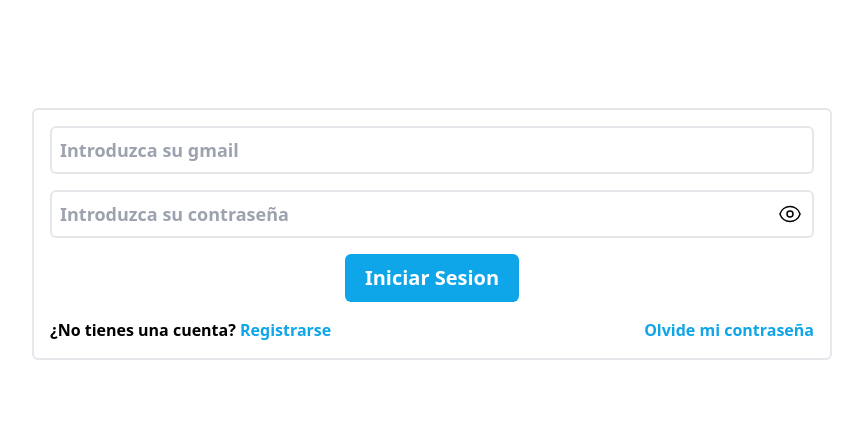
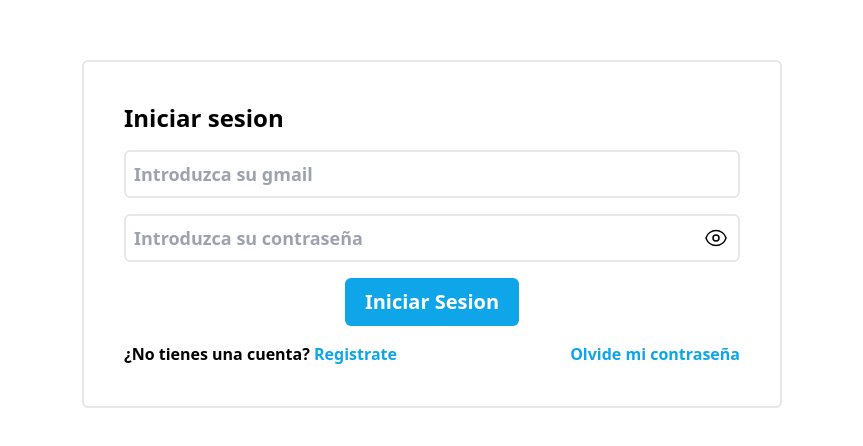
Before and after one commit to LisandroGG/Gestor-financiero-front, a React (Vite) app: page /login in a window 1280 px wide. Shown: the part 166-612 px from the top of the page, without its empty margins (208-1071 px from the left). Built offline with nearby package versions, Linux system fonts and the light colour scheme; no server answers.

Commit message:
styles responsive and tailwind custom width

```diff
--- a/src/components/Login/Login.jsx
+++ b/src/components/Login/Login.jsx
@@ -61,7 +61,8 @@ const Login = () =>{
         </>
     ) : (
             <form onSubmit={handleSubmit}
-            className="flex flex-col gap-4 border-gray-200 border-2 p-4 rounded-md w-72 md:w-[500px] lg:w-[800px]">
+            className="flex flex-col gap-4 border-gray-200 border-2 p-4 md:p-8 lg:p-10 rounded-md w-80 md:w-form-md lg:w-form-lg">
+                <h1 className="text-2xl font-bold">Iniciar sesion</h1>
                 <Input
                     type="mail"
                     placeholder="Introduzca su gmail"
@@ -80,8 +81,8 @@ const Login = () =>{
                 className={`text-xl font-bold rounded-md bg-sky-500 px-5 py-2.5 text-white hover:bg-sky-700 transition-all ${
                 isLoading ? "opacity-50 cursor-not-allowed" : ""
             }`}>{isLoading ? "Cargando..." : "Iniciar Sesion"}</button></span>
-            <div className="flex justify-between">
-            <h1 className="font-semibold">¿No tienes una cuenta? <a href="/register" className="text-sky-500 hover:text-sky-700 transition-all"> Registrarse</a></h1>
+            <div className="flex flex-col sm:flex-row text-center justify-between">
+            <h1 className="font-semibold">¿No tienes una cuenta? <a href="/register" className="text-sky-500 hover:text-sky-700 transition-all"> Registrate</a></h1>
             <h1 className="font-semibold"><a href="/forgotPassword" className="text-sky-500 hover:text-sky-700 transition-all">Olvide mi contraseña</a></h1>
             </div>
             </form>)}
--- a/src/components/Password/ChangePassword.jsx
+++ b/src/components/Password/ChangePassword.jsx
@@ -61,7 +61,7 @@ const ChangePassword = () => {
                 </>
             ) : (
             <form onSubmit={handleChangePassword}
-            className="flex flex-col gap-4 border-gray-200 border-2 p-4 rounded-md w-72 md:w-[500px] lg:w-[800px]">
+            className="flex flex-col gap-4 border-gray-200 border-2 p-4 md:p-8 lg:p-10 rounded-md w-80 md:w-form-md lg:w-form-lg">
             <h2 className="font-bold text-center text-xl">Ingrese su nueva contraseña</h2>
                 <Input
                     type='password'
--- a/src/components/Password/ForgotPassword.jsx
+++ b/src/components/Password/ForgotPassword.jsx
@@ -96,7 +96,7 @@ const ForgotPassword = () => {
                 </>
             ) : (
             <form onSubmit={handleSendEmail}
-            className="flex flex-col gap-4 border-gray-200 border-2 p-4 rounded-md w-72 md:w-[500px] lg:w-[800px]">
+            className="flex flex-col gap-4 border-gray-200 border-2 p-4 md:p-8 lg:p-10 rounded-md w-80 md:w-form-md lg:w-form-lg">
                 <h2 className="font-bold text-center text-xl">Recuperar contraseña</h2>
                 <Input
                     type="mail"
--- a/src/components/Register/Register.jsx
+++ b/src/components/Register/Register.jsx
@@ -66,7 +66,7 @@ const Register = () => {
     ) : (
         <form
             onSubmit={handleSubmit}
-            className="flex flex-col gap-4 border-gray-200 border-2 p-4 rounded-md w-72 md:w-[500px] lg:w-[800px]"
+            className="flex flex-col gap-4 border-gray-200 border-2 p-4 md:p-8 lg:p-10 rounded-md w-80 md:w-form-md lg:w-form-lg"
         >
             <h1 className="text-2xl font-bold">Crear una cuenta</h1>
             <Input
--- a/src/components/VerificarCuenta/VerificarCuenta.jsx
+++ b/src/components/VerificarCuenta/VerificarCuenta.jsx
@@ -1,4 +1,4 @@
-import { useEffect, useState } from "react";
+import { useEffect, useState, useRef } from "react";
 import { useSearchParams, useNavigate } from "react-router-dom";
 import axios from "axios";
 
@@ -12,7 +12,12 @@ const VerificarCuenta = () => {
 
     const LOCAL = import.meta.env.VITE_LOCAL;
 
+    const executed = useRef(false)
+
     useEffect(() => {
+        if (executed.current) return;
+        executed.current = true;
+
         if (token) {
             axios.get(`${LOCAL}/usuarios/verificar?token=${token}`, { withCredentials: true })
                 .then(() => {
--- a/tailwind.config.js
+++ b/tailwind.config.js
@@ -7,7 +7,11 @@ export default {
   "darkMode": "class",
   theme: {
     extend: {
-
+      width: {
+        form: '20rem',
+        'form-md': '37.5rem',
+        'form-lg': '43.75rem'
+      }
     },
   },
   plugins: [],
```
